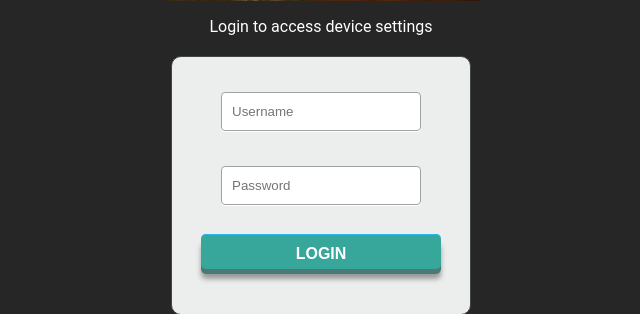
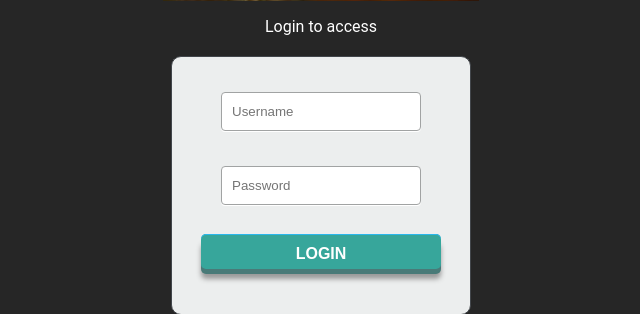
Before and after one commit to MeenuSai/bank_deployment_pi, a Flask app: template ConfigPage/templates/newLogin.html in a window 1280 px wide. Shown: the part 418-732 px from the top of the page, without its empty margins (319-959 px from the left). Run offline with Flask 2, Linux system fonts and the light colour scheme; the template is opened without the code that fills it, so the values that code supplies are empty; some libraries are stand-ins or nearby versions.

Commit message:
Update newLogin.html

```diff
--- a/ConfigPage/templates/newLogin.html
+++ b/ConfigPage/templates/newLogin.html
@@ -14,7 +14,7 @@
 <body style="background-color:#000000d9;" align="center">
 <img src="static/images/sai.jpeg" alt="OceanNet logo" class="w3-image" width="25%" height="25%" align="center">
 <font face="Roboto" color='white'>
-<p> Login to access device settings </font> </p>
+<p> Login to access</font> </p>
 <div class="login">
   <form action="/login" method="POST">
   <input type="text" name="username" placeholder="Username">
```
